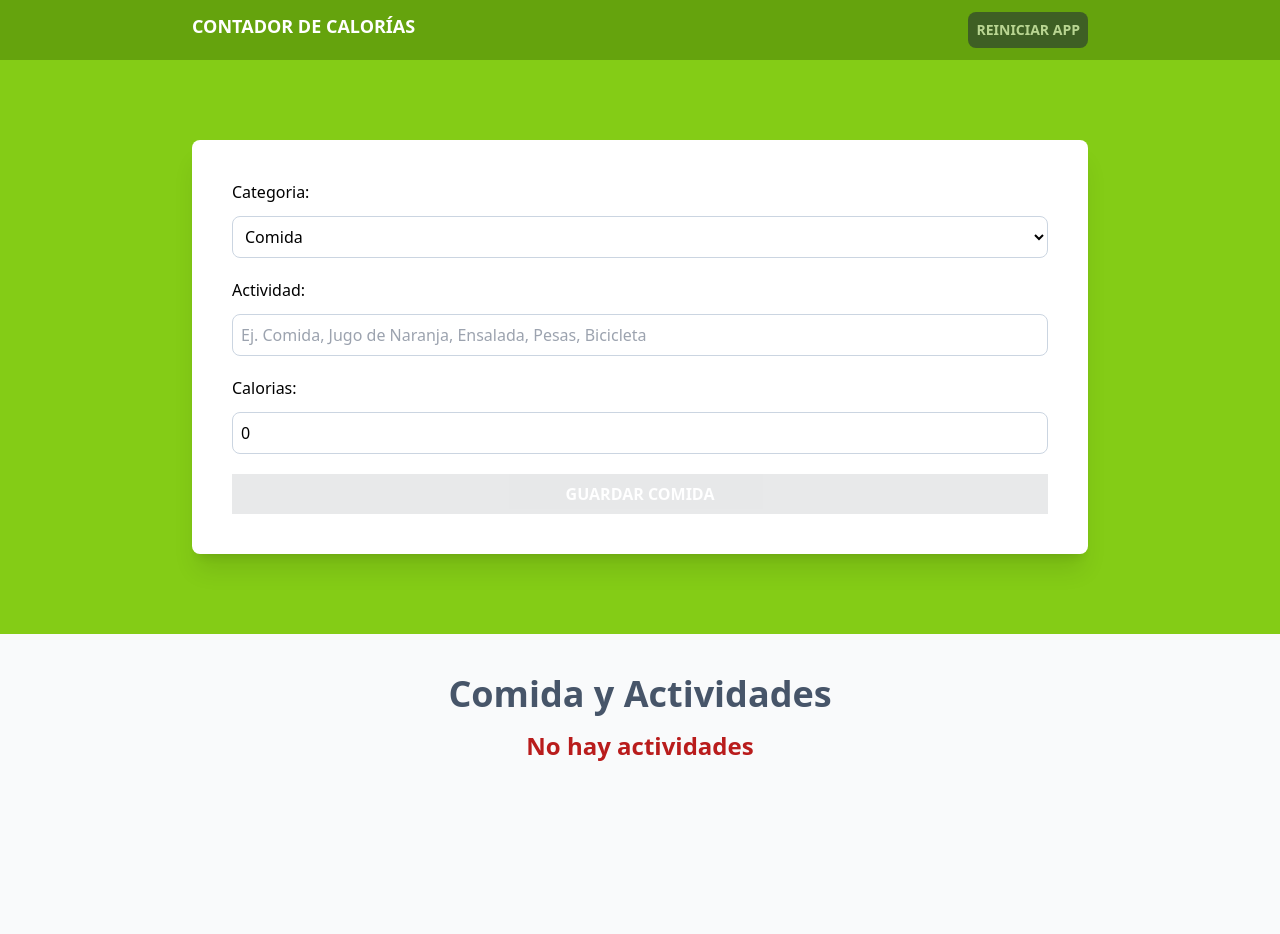
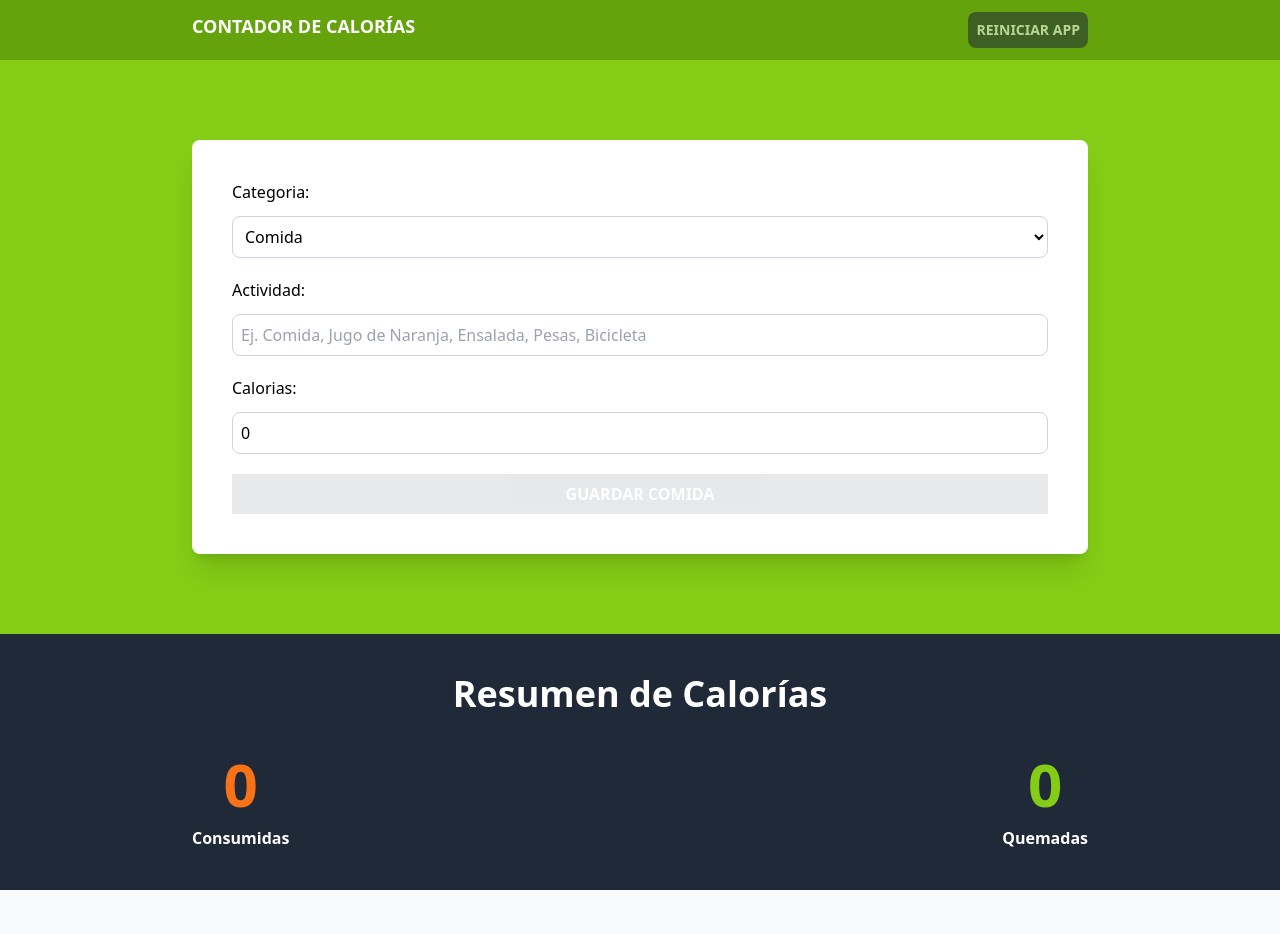
Before and after one commit to Luis-Alvarezz/Calorie-Tracker, a React (Vite) app: page / in a window 1280 px wide. Shown: the top 934 px of the page. Before the commit the page ends 818 px from the top, so only its background shows below. Built offline with nearby package versions, Linux system fonts and the light colour scheme.

Commit message:
[MODIFY]: Seccion para Mostrar Calorias Consumidas, Quemadas y diferencia

```diff
--- a/src/App.tsx
+++ b/src/App.tsx
@@ -2,6 +2,7 @@ import Form from "./components/Form"
 import { useReducer, useEffect, useMemo } from "react";
 import ActivityList from "./components/ActivityList";
 import { activityReducer, initialState } from "./reducers/activity-reducer";
+import CalorieTracker from "./components/CalorieTracker";
 
 function App() {
   const [state, dispatch] = useReducer(activityReducer, initialState); // * De momento NO ocupamos el STATE
@@ -40,12 +41,21 @@ function App() {
         </div>
       </section>
 
+      <section className="bg-gray-800 py-10">
+        <div className="max-w-4xl mx-auto">
+          <CalorieTracker
+            activities={state.activities}
+          />
+        </div>
+      </section>
+
       <section className="p-10 mx-auto max-w-4xl">
         <ActivityList
           activities={state.activities}
           dispatch={dispatch}
         />
       </section>
+
     </>
   )
 }
```
